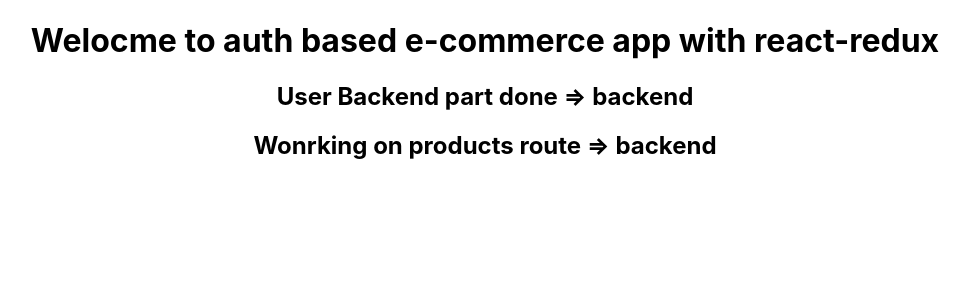
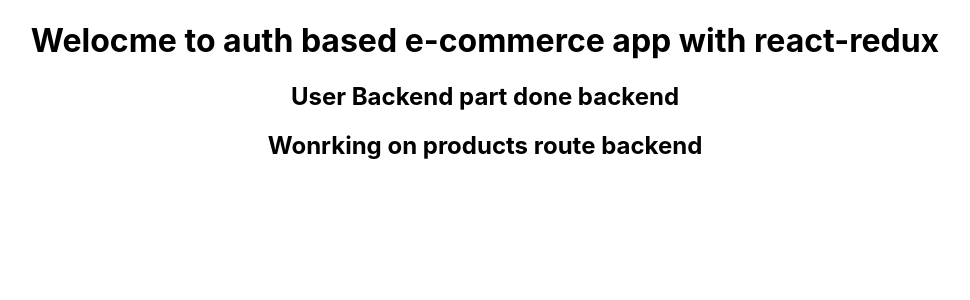
Before and after one commit to munsif12/auth-ecommerce-app-mern, a React (Create React App) app in the folder frontend/: page / in a window 1280 px wide. Shown: the top 300 px of the page, without its empty margins (155-1125 px from the left). Built offline with nearby package versions, Linux system fonts and the light colour scheme.

Commit message:
Ui change added todo and on going work

```diff
--- a/frontend/src/App.js
+++ b/frontend/src/App.js
@@ -4,8 +4,8 @@
   return (
     <div className="App">
       <h1>Welocme to auth based e-commerce app with react-redux</h1>
-      <h2>User Backend part done => backend</h2>
-      <h2>Wonrking on products route => backend</h2>
+      <h2>User Backend part done backend</h2>
+      <h2>Wonrking on products route backend</h2>
     </div>
   );
 }
```
